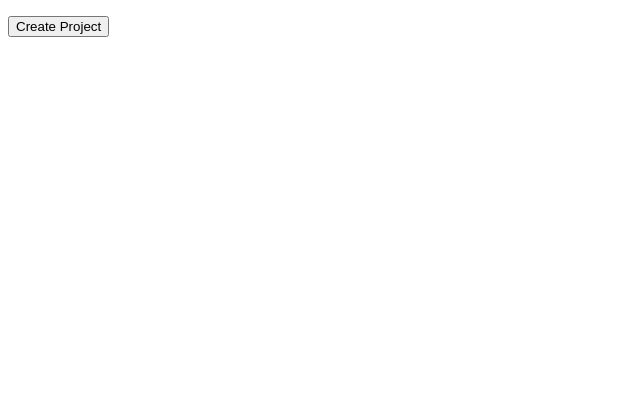
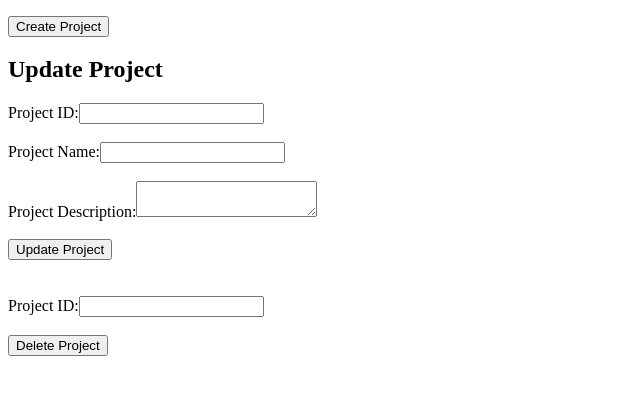
Before and after one commit to Shehan013/Portfolio_frontend, a Nuxt app: page / in a window 1280 px wide. Shown: the part 340-734 px from the top of the page, without its empty margins (0-640 px from the left). Built offline with nearby package versions, Linux system fonts and the light colour scheme; no server answers.

Commit message:
update_and_delete_buttons

```diff
--- a/app.vue
+++ b/app.vue
@@ -6,7 +6,7 @@
   <div>
     <h2>{{ name }}</h2>
     <ul>
-      <li v-for="project in projects" :key="project.name">
+      <li v-for="project in projects" :key="project.name"> <!--key="project._id recommend when implemeting update project by id-->
         <h3>{{ project.name }}</h3>
         <p>{{ project.description }}</p>
       </li>
@@ -33,6 +33,34 @@
       <textarea id="projectDescription" v-model="newProject.description" required></textarea>
     </div><br>
       <button type="submit">Create Project</button>
+    </form>
+  </div>
+  <div>
+    <form @submit.prevent="SubmitupdateProject">
+      <h2>Update Project</h2>
+      <div>
+        <label for="projectId">Project ID:</label>
+        <input type="text" id="projectId" v-model="updateProject.id" required>
+      </div><br>
+      <div>
+        <label for="projectName">Project Name:</label>
+        <input type="text" id="projectName" v-model="updateProject.name" required>
+      </div><br>
+      <div>
+        <label for="projectDescription">Project Description:</label>
+        <textarea id="projectDescription" v-model="updateProject.description" required></textarea>
+      </div><br>
+      <button type="submit">Update Project</button>
+    </form>
+  </div>
+  <br><br>
+  <div>
+    <form @submit.prevent="deleteProject">
+      <div>
+        <label for="projectId">Project ID:</label>
+        <input type="text" id="projectId" v-model="deleteProjectId" required>
+      </div><br>
+      <button type="submit">Delete Project</button>
     </form>
   </div>
 </template>
@@ -90,6 +118,72 @@ const name = 'Projetcs';
       console.error(error);
     }
   }
+
+  // Update project by id using patch method
+  const updateProject = ref({
+    id: '',
+    name: '',
+    description: ''
+  });
+  const SubmitupdateProject = async () => {
+    try {
+      console.log('Updating project with ID:', updateProject.value.id) //Debug
+      const response = await fetch(`http://localhost:5000/projects/${updateProject.value.id}`, {
+        method: 'PATCH',
+        headers: {
+          'Content-Type': 'application/json'
+        },
+        body: JSON.stringify({
+          name: updateProject.value.name,
+          description: updateProject.value.description
+      }),
+      });
+      if (!response.ok) {
+        throw new Error('Failed to update project');
+      }
+      // Fetch the updated project
+      const result = await response.json();
+      console.log('Updated project:', result); //Debug
+
+      // Find the index of the updated project in the projects array
+      const index = projects.value.findIndex(project => project._id === result._id);
+      if (index !== -1) {
+        // Update the project in the projects array
+        projects.value[index] = { ...result };
+      }
+      else {
+        console.warn('Project not found in the projects array.'); //Debug
+      }
+      // Clear the form inputs
+      updateProject.value.id = '';
+      updateProject.value.name = '';
+      updateProject.value.description = '';
+    } catch (error) {
+      console.error(error);
+    }
+  };
+
+  //Delete a project by id
+  const deleteProjectId = ref('');
+
+  const deleteProject = async () => {
+    try {
+      console.log('Deleting project with ID:', deleteProjectId.value); // Debug
+      const response = await fetch(`http://localhost:5000/projects/${deleteProjectId.value}`, {
+        method: 'DELETE',
+      });
+      if (!response.ok) {
+        throw new Error('Failed to delete project');
+      }
+      // Remove the deleted project from the projects array
+      projects.value = projects.value.filter(project => project._id !== deleteProjectId.value);
+      // Clear the form input
+      deleteProjectId.value = '';
+    } catch (error) {
+      console.error(error);
+    }
+  };
+
 </script>
 
 <style></style>
```
